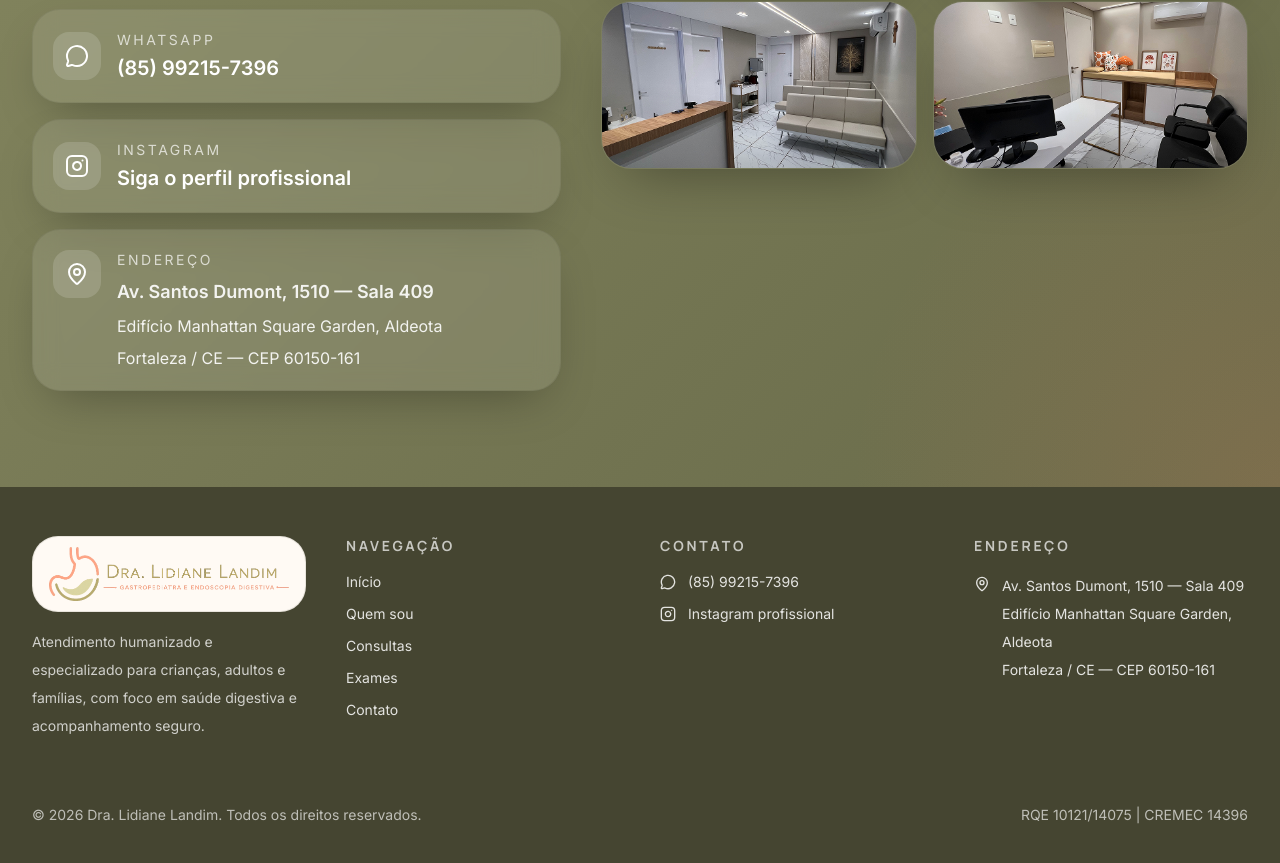
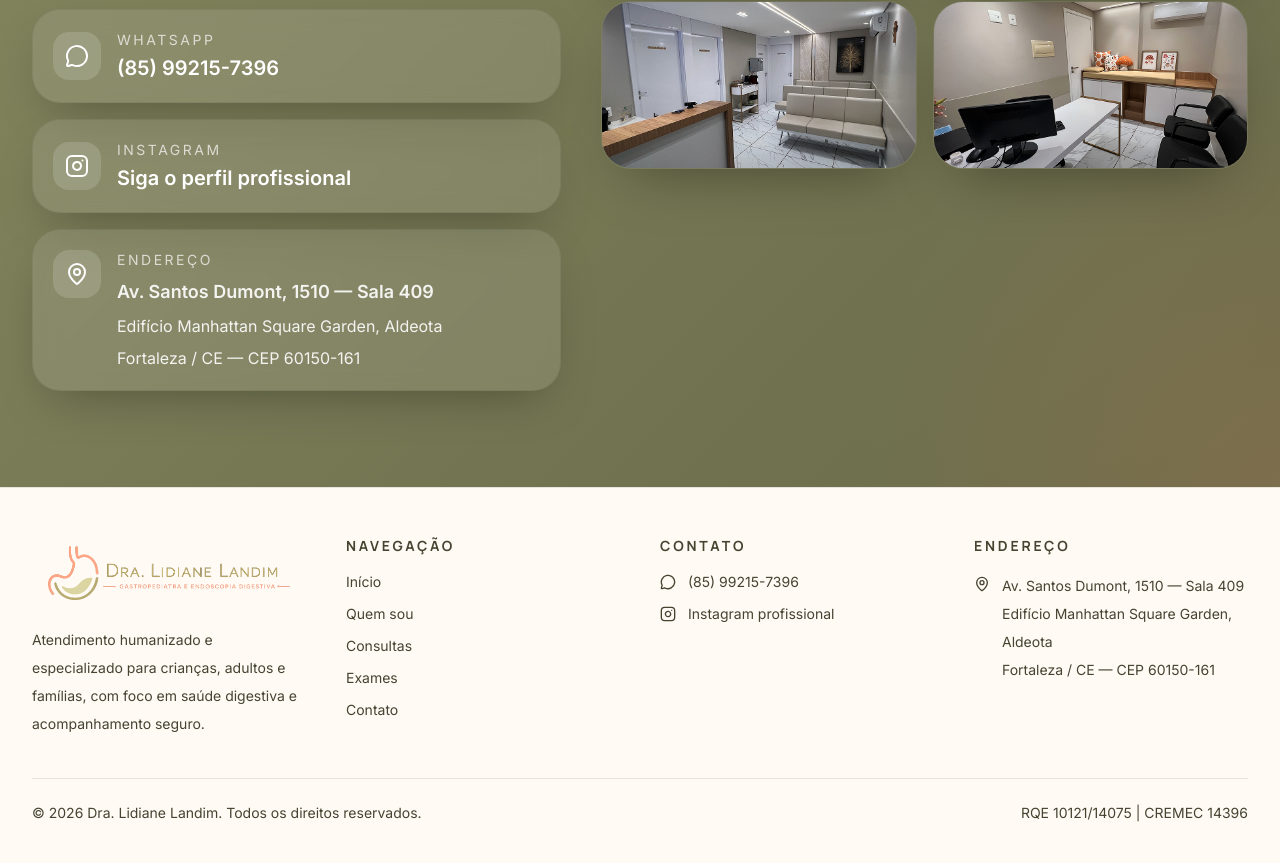
Before and after one commit to Lucas-Vasques/lidiane-clinic-site, a Next.js app: page / in a window 1280 px wide. Shown: the part 4341-5204 px from the top of the page. Built offline with nearby package versions, Linux system fonts and the light colour scheme.

Commit message:
invert footer brand colors

```diff
--- a/components/sections/site-footer.tsx
+++ b/components/sections/site-footer.tsx
@@ -14,11 +14,11 @@ const footerLinks = [
 
 export function SiteFooter() {
   return (
-    <footer className="border-t border-white/10 bg-[#454531] text-white">
+    <footer className="border-t border-border bg-background text-foreground">
       <div className="container-shell py-12">
         <div className="grid gap-10 md:grid-cols-2 xl:grid-cols-4">
           <div className="space-y-4">
-            <div className="w-full max-w-[310px] rounded-xl border border-border bg-[#fffaf4] px-4 py-2.5">
+            <div className="w-full max-w-[310px] rounded-xl bg-transparent px-4 py-2.5">
               <Image
                 src="/brand/lidiane-logo-horizontal.png"
                 alt=""
@@ -31,14 +31,14 @@ export function SiteFooter() {
               DRA. LIDIANE LANDIM — Gastropediatria e Endoscopia Digestiva
             </span>
 
-            <p className="max-w-sm text-sm leading-7 text-white/75">
+            <p className="max-w-sm text-sm leading-7 text-muted-foreground">
               Atendimento humanizado e especializado para crianças, adultos e
               famílias, com foco em saúde digestiva e acompanhamento seguro.
             </p>
           </div>
 
           <div className="space-y-4">
-            <h3 className="text-sm font-bold uppercase tracking-[0.2em] text-white/70">
+            <h3 className="text-sm font-bold uppercase tracking-[0.2em] text-primary">
               Navegação
             </h3>
 
@@ -47,7 +47,7 @@ export function SiteFooter() {
                 <Link
                   key={link.href}
                   href={link.href}
-                  className="flex text-sm text-white/85 transition hover:text-white max-md:min-h-11 max-md:items-center"
+                  className="flex text-sm text-foreground transition hover:text-primary max-md:min-h-11 max-md:items-center"
                 >
                   {link.label}
                 </Link>
@@ -56,7 +56,7 @@ export function SiteFooter() {
           </div>
 
           <div className="space-y-4">
-            <h3 className="text-sm font-bold uppercase tracking-[0.2em] text-white/70">
+            <h3 className="text-sm font-bold uppercase tracking-[0.2em] text-primary">
               Contato
             </h3>
 
@@ -64,7 +64,7 @@ export function SiteFooter() {
               <Link
                 href={WHATSAPP_APPOINTMENT_URL}
                 target="_blank"
-                className="flex items-center gap-3 text-sm text-white/85 transition hover:text-white max-md:min-h-11"
+                className="flex items-center gap-3 text-sm text-foreground transition hover:text-primary max-md:min-h-11"
               >
                 <MessageCircle className="size-4" />
                 <span>(85) 99215-7396</span>
@@ -73,7 +73,7 @@ export function SiteFooter() {
               <Link
                 href="https://www.instagram.com/lidianegastropediatra?igsh=MTR4ZzhtNm8xN2NoYQ%3D%3D&utm_source=qr"
                 target="_blank"
-                className="flex items-center gap-3 text-sm text-white/85 transition hover:text-white max-md:min-h-11"
+                className="flex items-center gap-3 text-sm text-foreground transition hover:text-primary max-md:min-h-11"
               >
                 <Instagram className="size-4" />
                 <span>Instagram profissional</span>
@@ -82,11 +82,11 @@ export function SiteFooter() {
           </div>
 
           <div className="space-y-4">
-            <h3 className="text-sm font-bold uppercase tracking-[0.2em] text-white/70">
+            <h3 className="text-sm font-bold uppercase tracking-[0.2em] text-primary">
               Endereço
             </h3>
 
-            <div className="flex items-start gap-3 text-sm leading-7 text-white/85">
+            <div className="flex items-start gap-3 text-sm leading-7 text-foreground">
               <MapPin className="mt-1 size-4 shrink-0" />
               <div>
                 <p>Av. Santos Dumont, 1510 — Sala 409</p>
@@ -97,7 +97,7 @@ export function SiteFooter() {
           </div>
         </div>
 
-        <div className="mt-10 flex flex-col gap-3 border-t border-white/10 pt-6 text-sm text-white/65 md:flex-row md:items-center md:justify-between">
+        <div className="mt-10 flex flex-col gap-3 border-t border-border pt-6 text-sm text-muted-foreground md:flex-row md:items-center md:justify-between">
           <p>© 2026 Dra. Lidiane Landim. Todos os direitos reservados.</p>
           <p>RQE 10121/14075 | CREMEC 14396</p>
         </div>
```
